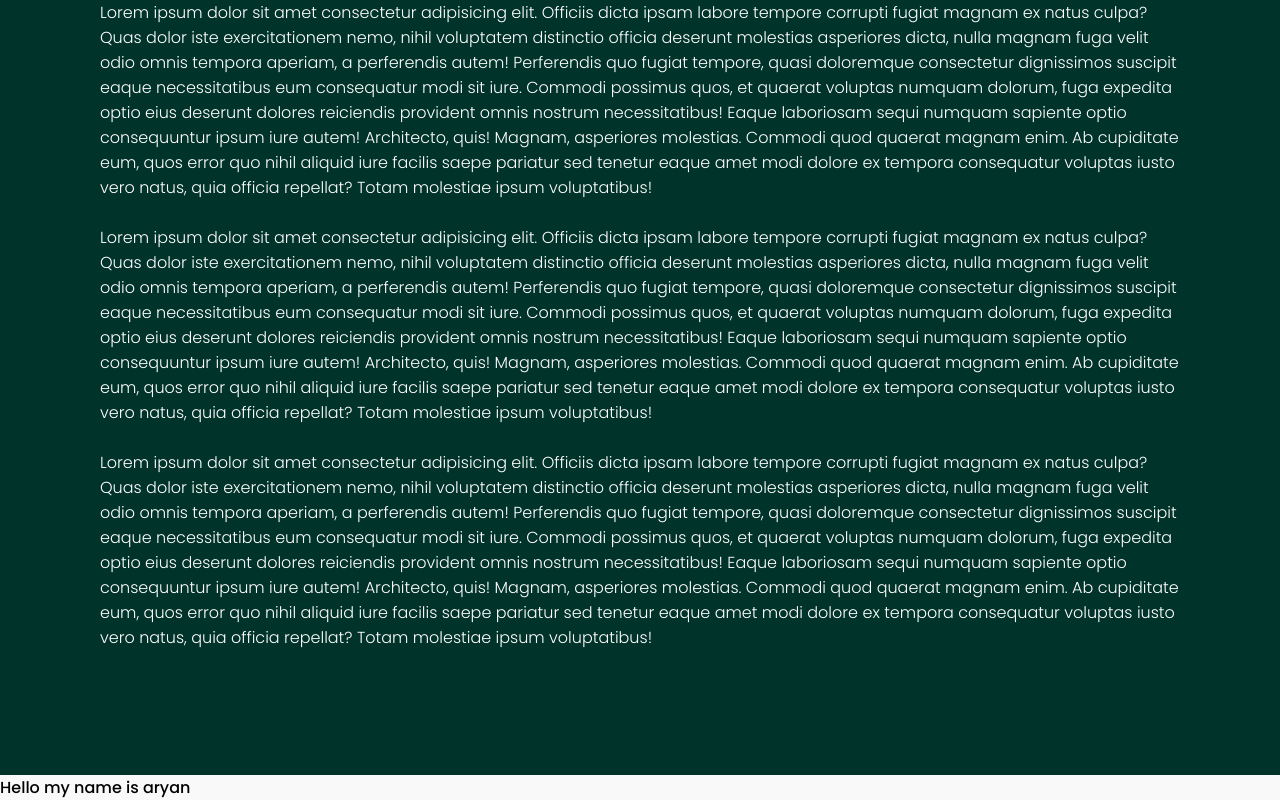
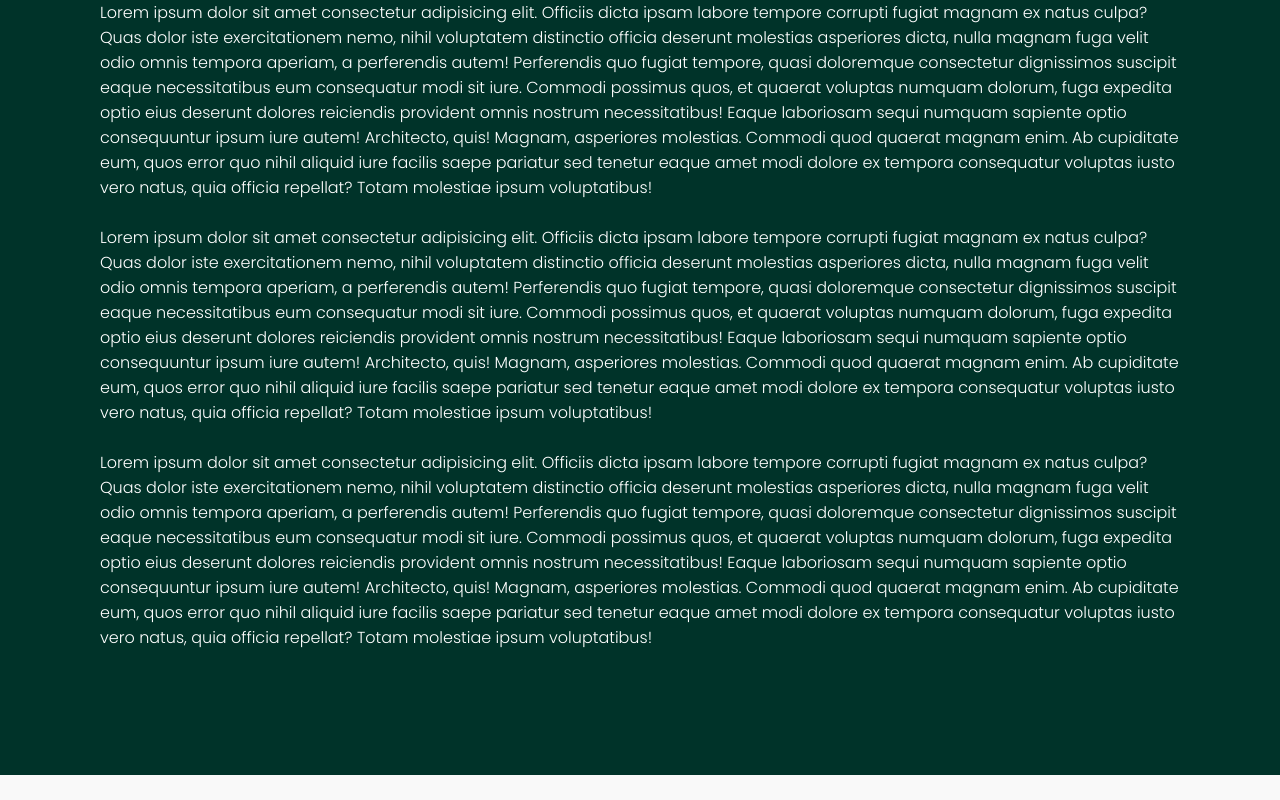
Before and after one commit to AryanTele/parallax-website, a plain HTML site: page index.html in a window 1280 px wide. Shown: the part 982-1782 px from the top of the page. After the commit the page ends 1757 px from the top, so only its background shows below. Drawn offline with Linux system fonts and the light colour scheme.

Commit message:
deleted para section

```diff
--- a/index.html
+++ b/index.html
@@ -74,7 +74,6 @@
 
         </p>
     </section>
-    <p>Hello my name is aryan</p>
 
     <script src="srcipt.js"></script>
 </body>
```
